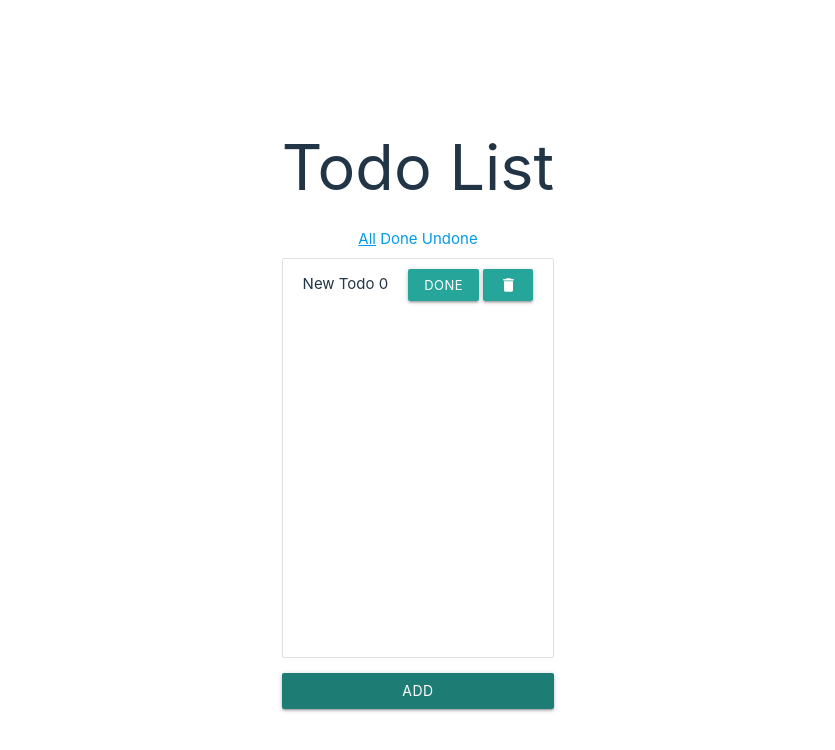
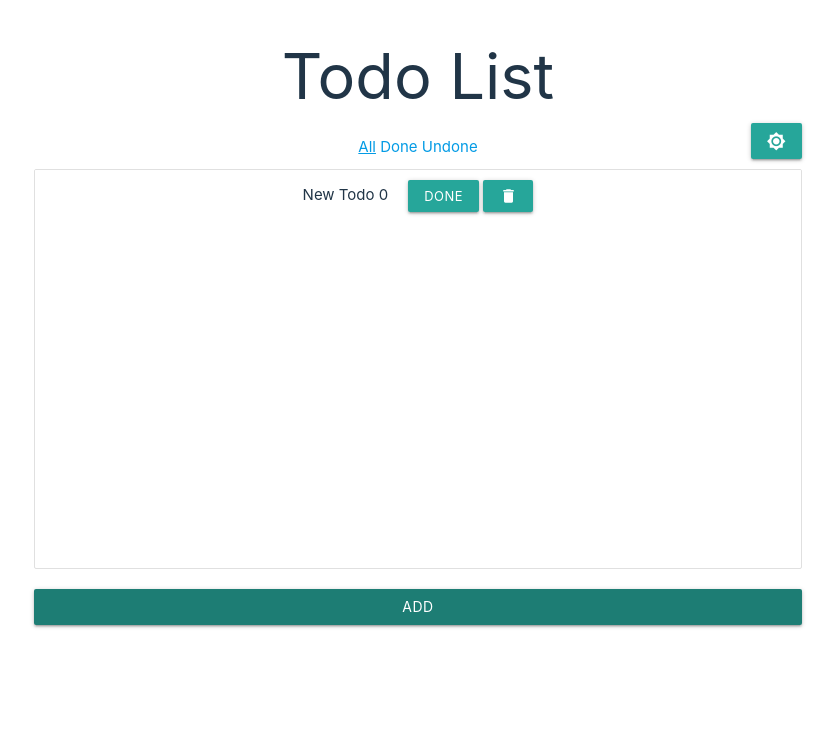
Before and after one commit to rudyhuynh/hook-example, a React (Vite) app: page /todo-app in a window 1280 px wide. Both pictures are taken after a click on the button "ADD". Shown: the top 750 px of the page, without its empty margins (222-1057 px from the left). Built offline with nearby package versions, Linux system fonts and the light colour scheme.

Commit message:
update style

```diff
--- a/src/components/TodoApp.css
+++ /dev/null
@@ -1,4 +0,0 @@
-.todo-list {
-  height: 50vh;
-  overflow: scroll !important;
-}
--- /dev/null
+++ b/src/components/TodoItem.tsx
@@ -0,0 +1,30 @@
+import type { TodoType } from "./typedefs";
+
+type TodoItemPropsType = {
+  todo: TodoType;
+  onClickDoneUndone: Function;
+  onClickDelete: Function;
+};
+
+export const TodoItem = (props: TodoItemPropsType) => {
+  const { todo, onClickDoneUndone, onClickDelete } = props;
+  return (
+    <li className="collection-item text-center" key={todo.id}>
+      <div
+        style={{
+          display: "inline-block",
+          paddingRight: 20,
+          ...(todo.isDone && { textDecoration: "line-through" }),
+        }}
+      >
+        {todo.content}{" "}
+      </div>
+      <button className="btn-small" onClick={() => onClickDoneUndone(todo.id)}>
+        {todo.isDone ? "Undone" : "Done"}
+      </button>{" "}
+      <button className="btn-small" onClick={() => onClickDelete(todo.id)}>
+        <i className="material-icons">delete</i>
+      </button>
+    </li>
+  );
+};
--- a/src/components/TodoList.tsx
+++ b/src/components/TodoList.tsx
@@ -1,4 +1,5 @@
 import type { TodosType } from "./typedefs";
+import { TodoItem } from "./TodoItem";
 
 type TodoListProps = {
   todos: TodosType;
@@ -12,29 +13,12 @@ export const TodoList = (props: TodoListProps) => {
     <ul className="collection todo-list">
       {todos.map((todo) => {
         return (
-          <li className="collection-item " key={todo.id}>
-            <div
-              style={{
-                display: "inline-block",
-                paddingRight: 20,
-                ...(todo.isDone && { textDecoration: "line-through" }),
-              }}
-            >
-              {todo.content}{" "}
-            </div>
-            <button
-              className="btn-small"
-              onClick={() => onClickDoneUndone(todo.id)}
-            >
-              {todo.isDone ? "Undone" : "Done"}
-            </button>{" "}
-            <button
-              className="btn-small"
-              onClick={() => onClickDelete(todo.id)}
-            >
-              <i className="material-icons">delete</i>
-            </button>
-          </li>
+          <TodoItem
+            key={todo.id}
+            todo={todo}
+            onClickDoneUndone={onClickDoneUndone}
+            onClickDelete={onClickDelete}
+          />
         );
       })}
     </ul>
--- /dev/null
+++ b/src/components/TodoListApp.css
@@ -0,0 +1,41 @@
+h1 {
+  text-align: center;
+}
+
+.todo-list-app {
+  width: 100vw;
+  height: 100vh;
+}
+.toolbox,
+.todo-list,
+.todo-add {
+  width: 60vw;
+}
+
+.toolbox {
+  margin: 0 auto;
+  text-align: center;
+}
+.todo-list {
+  height: 50vh;
+  margin: 10px auto !important;
+  overflow: scroll !important;
+}
+
+.todo-add {
+  margin: 20px auto;
+}
+
+.toolbox {
+  position: relative;
+}
+
+.dark-theme-btn {
+  position: absolute;
+  right: 0;
+  bottom: 0;
+}
+
+.text-center {
+  text-align: center;
+}
--- a/src/components/TodoListApp.tsx
+++ b/src/components/TodoListApp.tsx
@@ -1,38 +1,52 @@
-import { useState } from "react";
+import { useState, useReducer } from "react";
 import { TodoFilter } from "./TodoFilter";
-import type { TodosType } from "./typedefs";
+import type { ActionType, TodosType } from "./typedefs";
 import { TodoList } from "./TodoList";
 
-import "./TodoApp.css";
+import "./TodoListApp.css";
 
 let i = 0;
 
+const initialTodos: TodosType = [];
+function todosReducer(todos: TodosType, action: ActionType) {
+  switch (action.type) {
+    case "add_todo":
+      return [
+        ...todos,
+        {
+          id: action.id,
+          content: action.content,
+          isDone: false,
+        },
+      ];
+    case "set_done_undone":
+      return todos.map((todo) => ({
+        ...todo,
+        isDone: todo.id === action.id ? !todo.isDone : todo.isDone,
+      }));
+    case "delete_todo":
+      return todos.filter((todo) => todo.id !== action.id);
+  }
+  return todos;
+}
+
 export const TodoListApp = () => {
-  const [todos, setTodos] = useState<TodosType>([]);
+  const [todos, dispatch] = useReducer(todosReducer, initialTodos);
+
   const [filter, setFilter] = useState("all");
 
   const onClickAdd = () => {
-    setTodos([
-      ...todos,
-      {
-        id: Math.random(),
-        content: "New Todo " + i++,
-        isDone: false,
-      },
-    ]);
+    const id = Math.random();
+    const content = "New Todo " + i++;
+    dispatch({ type: "add_todo", id, content });
   };
 
   const onClickDoneUndone = (id: number) => {
-    setTodos(
-      todos.map((todo) => ({
-        ...todo,
-        isDone: todo.id === id ? !todo.isDone : todo.isDone,
-      }))
-    );
+    dispatch({ type: "set_done_undone", id });
   };
 
   const onClickDelete = (id: number) => {
-    setTodos(todos.filter((todo) => todo.id !== id));
+    dispatch({ type: "delete_todo", id });
   };
 
   const onClickFilter = (filter: string) => {
@@ -46,15 +60,21 @@ export const TodoListApp = () => {
   });
 
   return (
-    <div>
+    <div className="todo-list-app">
       <h1>Todo List</h1>
-      <TodoFilter filter={filter} onClickFilter={onClickFilter} />
+      <div className="toolbox">
+        <TodoFilter filter={filter} onClickFilter={onClickFilter} />
+        <button className="btn dark-theme-btn">
+          <i className="material-icons">brightness_7</i>
+        </button>
+      </div>
+
       <TodoList
         todos={filteredTodo}
         onClickDoneUndone={onClickDoneUndone}
         onClickDelete={onClickDelete}
       />
-      <div>
+      <div className="todo-add">
         <button className="btn full-width" onClick={onClickAdd}>
           Add
         </button>
--- a/src/index.css
+++ b/src/index.css
@@ -1,18 +1,3 @@
-#root {
-  max-width: 1280px;
-  margin: 0 auto;
-  padding: 2rem;
-  text-align: center;
-}
-
-body {
-  margin: 0;
-  display: flex;
-  place-items: center;
-  min-width: 320px;
-  min-height: 100vh;
-}
-
 h1 {
   font-size: 3.2em;
   line-height: 1.1;
```
Also changed, not shown: src/components/ContextExample.tsx (added, +10 -0 lines).
